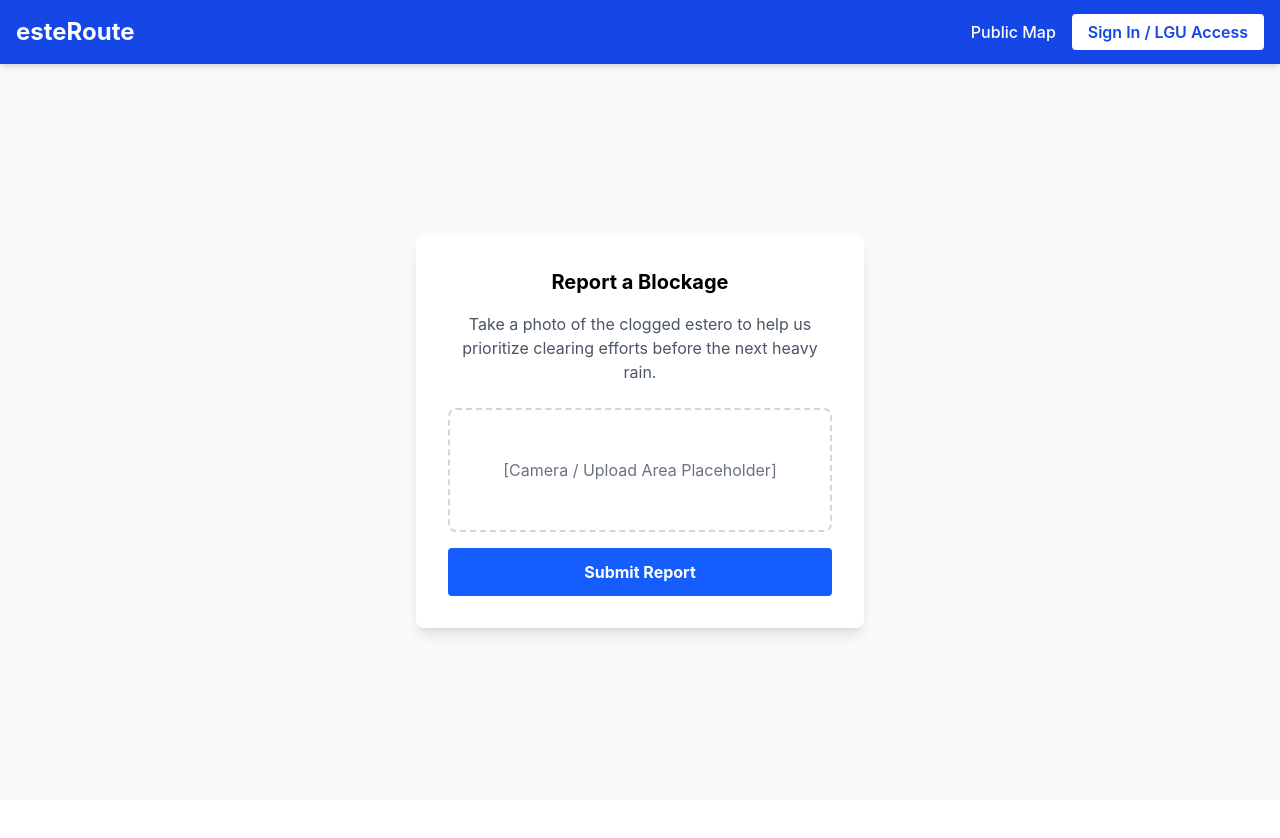
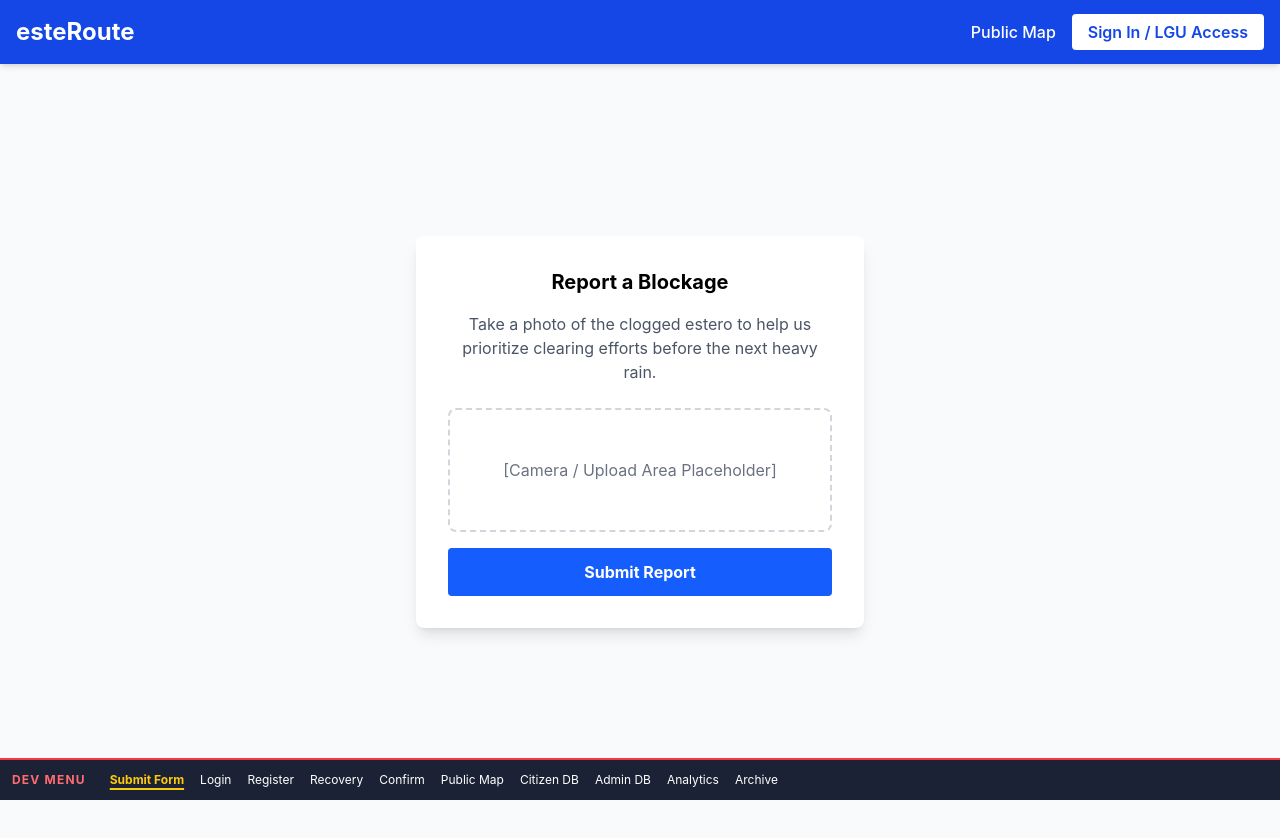
Before and after one commit to Goldenavs/esteRoute, a React (Vite) app in the folder frontend/: page / in a window 1280 px wide. Shown: the top 838 px of the page. Before the commit the page ends 800 px from the top, so only its background shows below. Built offline with nearby package versions, Linux system fonts and the light colour scheme.

Commit message:
feat: add bottom navbar for easy navigation

```diff
--- a/frontend/src/App.tsx
+++ b/frontend/src/App.tsx
@@ -1,4 +1,4 @@
-import { BrowserRouter as Router, Routes, Route, Link } from 'react-router-dom'
+import { BrowserRouter as Router, Routes, Route, Link, useLocation } from 'react-router-dom'
 import UniversalLogin from './pages/auth/UniversalLogin'
 import CitizenRegistration from './pages/auth/CitizenRegistration'
 import PasswordRecovery from './pages/auth/PasswordRecovery'
@@ -20,10 +20,41 @@ import DynamicWeightCalibration from './components/modals/DynamicWeightCalibrati
 
 import './App.css'
 
+function DevMenu() {
+  const location = useLocation();
+  const currentPath = location.pathname;
+
+  const getLinkClass = (path: string) => {
+    return currentPath === path
+      ? "text-yellow-400 font-bold underline decoration-2 underline-offset-4"
+      : "hover:text-red-300 transition-colors";
+  };
+
+  return (
+    <div className="fixed bottom-0 left-0 w-full bg-slate-900 text-white p-3 text-xs z-50 border-t-2 border-red-500 opacity-95 hover:opacity-100 transition-opacity">
+      <div className="container mx-auto flex items-center">
+        <span className="font-bold text-red-400 uppercase tracking-widest mr-6">DEV MENU</span>
+        <span className="space-x-4">
+          <Link to="/" className={getLinkClass("/")}>Submit Form</Link>
+          <Link to="/login" className={getLinkClass("/login")}>Login</Link>
+          <Link to="/register" className={getLinkClass("/register")}>Register</Link>
+          <Link to="/recovery" className={getLinkClass("/recovery")}>Recovery</Link>
+          <Link to="/confirmation" className={getLinkClass("/confirmation")}>Confirm</Link>
+          <Link to="/public-map" className={getLinkClass("/public-map")}>Public Map</Link>
+          <Link to="/citizen-dashboard" className={getLinkClass("/citizen-dashboard")}>Citizen DB</Link>
+          <Link to="/admin-dashboard" className={getLinkClass("/admin-dashboard")}>Admin DB</Link>
+          <Link to="/analytics" className={getLinkClass("/analytics")}>Analytics</Link>
+          <Link to="/archive" className={getLinkClass("/archive")}>Archive</Link>
+        </span>
+      </div>
+    </div>
+  );
+}
+
 function App() {
   return (
     <Router>
-      <div className="min-h-screen bg-slate-50 flex flex-col">
+      <div className="min-h-screen bg-slate-50 flex flex-col relative pb-16">
         {/* Route Configuration */}
         <main className="flex-1 flex flex-col">
           <Routes>
@@ -39,6 +70,9 @@ function App() {
             <Route path="/archive" element={<HistoricalArchiveView />} />
           </Routes>
         </main>
+
+        {/* State-aware dev menu */}
+        <DevMenu />
       </div>
     </Router>
   )
```
